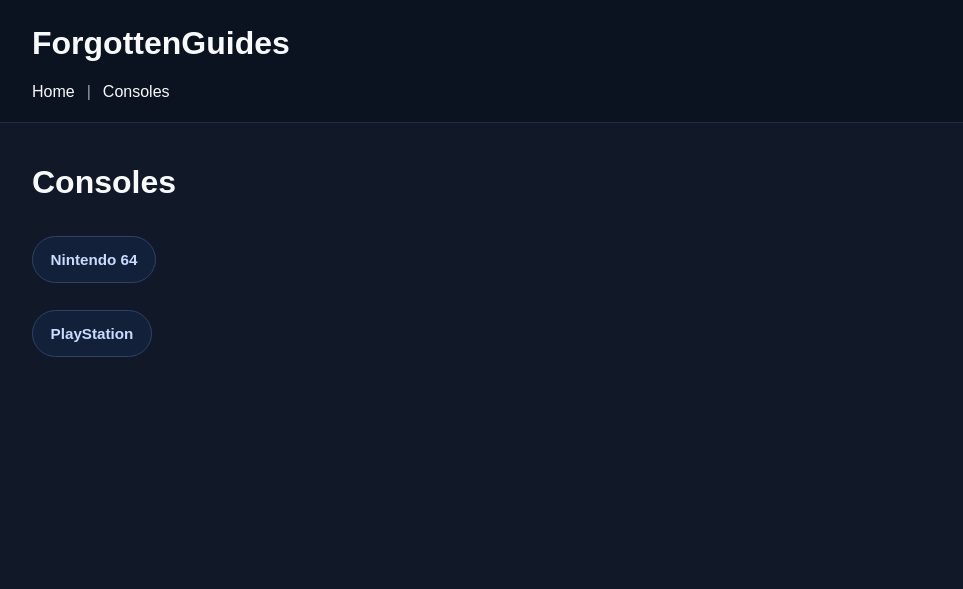
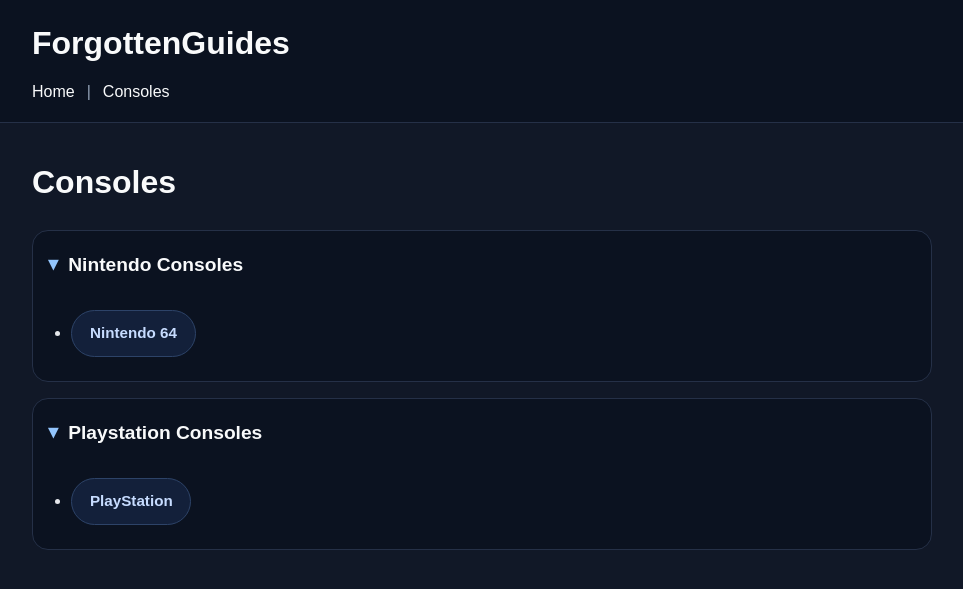
Before and after one commit to ForgottenGem/ForgottenGuides, a Jekyll site: the page built from consoles/index.md, in a window 1280 px wide. Shown: the top 589 px of the page, without its empty margins (158-1121 px from the left). Built offline with Jekyll 4.4.1, drawn with Linux system fonts in a browser that asks for light colours.

Commit message:
Update index.md

```diff
--- a/consoles/index.md
+++ b/consoles/index.md
@@ -5,10 +5,25 @@ title: Consoles
 
 # Consoles
 
-<a class="button-link" href="{{ '/n64/' | relative_url }}">
-  Nintendo 64
-</a>
+<details class="guide-section" open>
+  <summary>Nintendo Consoles</summary>
+  <ul>
+    <li>
+      <a class="button-link" href="{{ '/n64/' | relative_url }}">
+        Nintendo 64
+      </a>
+    </li>
+  </ul>
+</details>
 
-<a class="button-link" href="{{ '/playstation/' | relative_url }}">
-  PlayStation
-</a>
+
+<details class="guide-section" open>
+  <summary>Playstation Consoles</summary>
+  <ul>
+    <li>
+      <a class="button-link" href="{{ '/playstation/' | relative_url }}">
+        PlayStation
+      </a>
+    </li>
+  </ul>
+</details>
```
